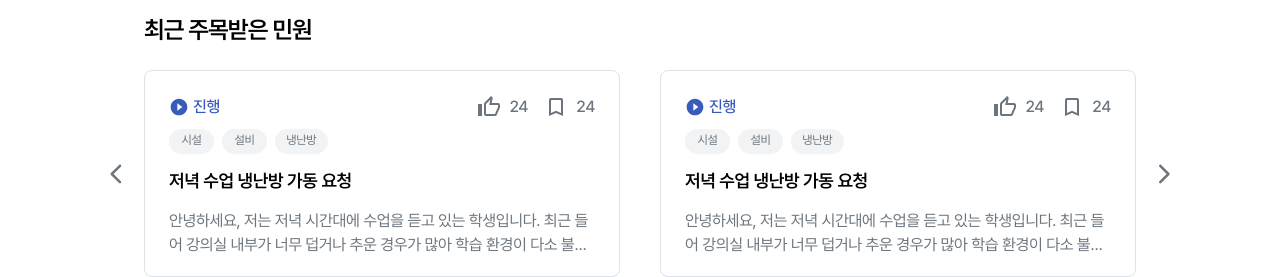
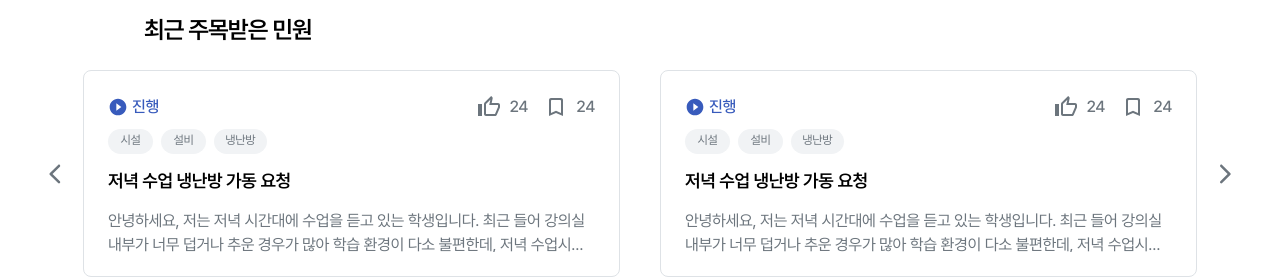
Before and after one commit to waieiches/SM-137-Frontend, a React (Vite) app: page / in a window 1280 px wide. Shown: the part 548-825 px from the top of the page. Built offline with nearby package versions, Linux system fonts and the light colour scheme.

Commit message:
design : contentBox의 width 수정

```diff
--- a/src/components/content/ContentBox.tsx
+++ b/src/components/content/ContentBox.tsx
@@ -33,7 +33,8 @@ const boxType = {
 };
 
 const Container = styled.div<ContainerProps>`
-  max-width: ${(props) => props.width};
+  min-width: ${(props) => props.width};
+  max-width: 100%;
   height: ${(props) => props.height};
   display: flex;
   flex-direction: column;
@@ -73,7 +74,7 @@ const ContentBox = ({ type = "small", data }: ContenteBoxProps) => {
   return (
     <Container width={boxStyle.width} height={boxStyle.height}>
       <StatusContainer flex={boxStyle.flex}>
-        <StatusDisplay type="inProgress" />
+        <StatusDisplay type={data.status} />
         <InteractionGroup />
       </StatusContainer>
       <CategoryTagGroup tagArray={data.category} />
```
